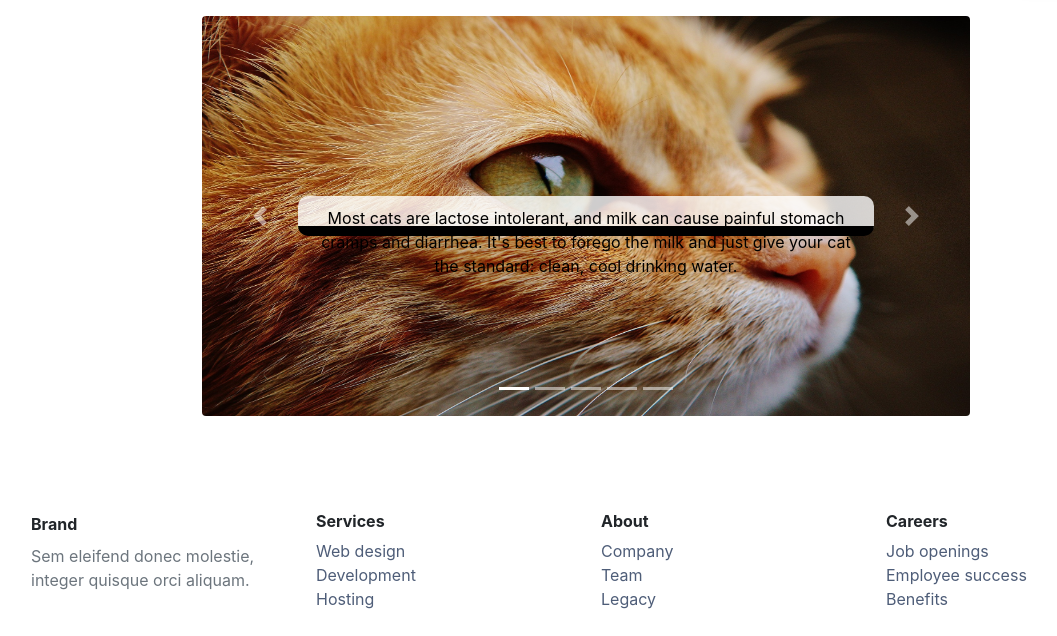
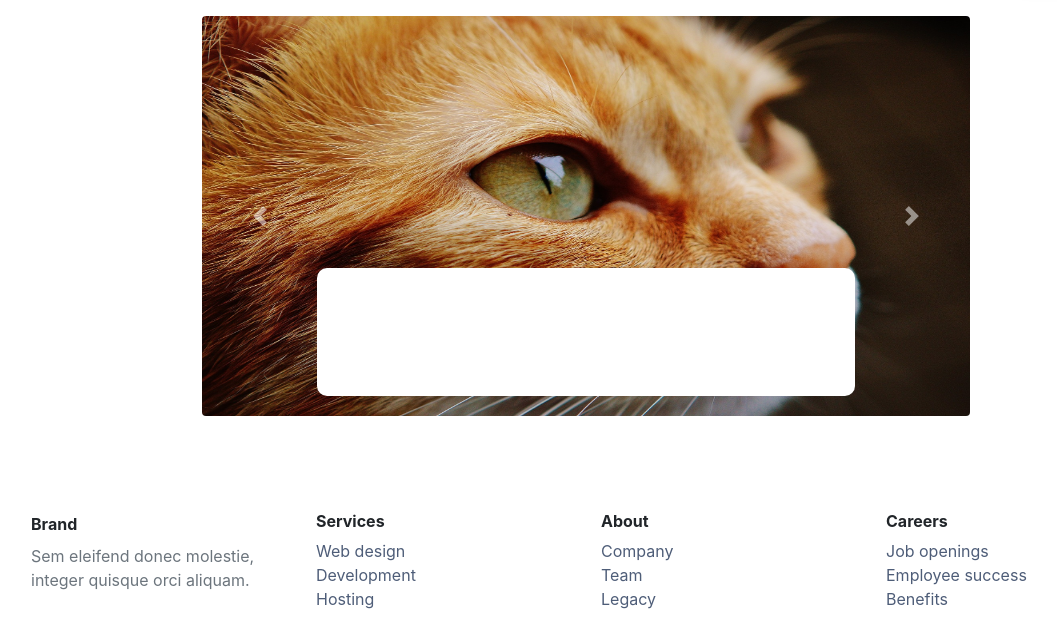
Before and after one commit to mightySIZE/react-flask-webapp, a Flask app: page /APIs in a window 1280 px wide. Shown: the part 80-716 px from the top of the page, without its empty margins (54-1111 px from the left). Run offline with Flask 3, Linux system fonts and the light colour scheme; some libraries are stand-ins or nearby versions.

Commit message:
progression
will try to use bootstrap studio now

```diff
--- a/MSapp/static/css/mystyles.css
+++ b/MSapp/static/css/mystyles.css
@@ -38,5 +38,11 @@
     padding: 10px;
     background-color: rgba(255, 255, 255, 0.8);
     border-radius: 10px;
-    border-bottom: 10px solid rgb(0, 0, 0);
 }
+
+.carousel-caption {
+    height: auto;
+    color: black;
+    background-color: rgb(255, 255, 255);
+    border-radius: 10px;
+}
--- a/MSapp/templates/APIs.html
+++ b/MSapp/templates/APIs.html
@@ -16,8 +16,10 @@
         </ol>
         <div class="carousel-inner">
             <div class="carousel-item active">
-                <div class="carousel-content">
-                    <p>Most cats are lactose intolerant, and milk can cause painful stomach cramps and diarrhea. It's best to forego the milk and just give your cat the standard: clean, cool drinking water.</p>
+                <div class="carousel-caption d-md-block">
+                    <p>
+                        Most cats are lactose intolerant, and milk can cause painful stomach cramps and diarrhea. It's best to forego the milk and just give your cat the standard: clean, cool drinking water
+                    </p>
                 </div>
                 <img class="d-block w-100 rounded" src="static/img/mypics/cat1.jpg" alt="First slide">
             </div>
```
